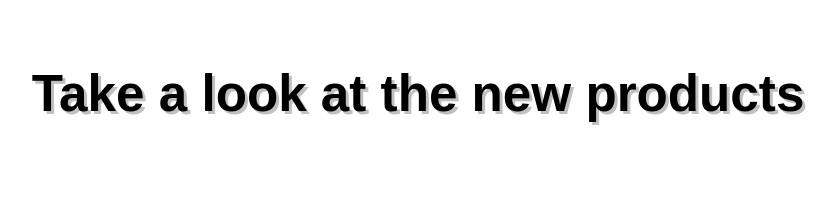
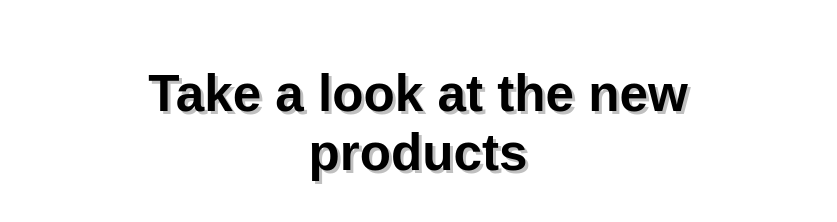
Before and after one commit to toninajackson/jsExercises, a plain HTML site: page index.html in a window 1280 px wide. Shown: the whole page, without its empty margins (222-1059 px from the left). Drawn offline with Linux system fonts and the light colour scheme; no server answers.

Commit message:
updata in styles, change the container width

```diff
--- a/styles.css
+++ b/styles.css
@@ -1,5 +1,5 @@
 #container {
-     width:auto;
+    width:720px;
     margin: 0 auto;
     }
 
```
